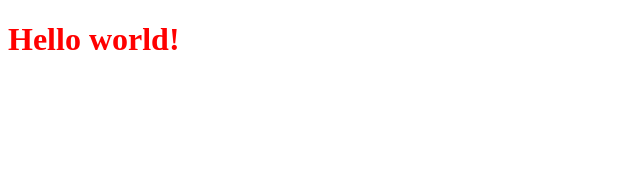
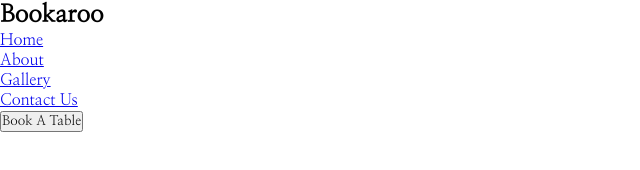
Before and after one commit to 1ukefg/restaurant-booking-p4, a plain HTML site: page index.html in a window 1280 px wide. Shown: the whole page, without its empty margins (0-640 px from the left). Drawn offline with Linux system fonts and the light colour scheme.

Commit message:
Create basic layout for the navbar

```diff
--- a/assets/css/style.css
+++ b/assets/css/style.css
@@ -1,3 +1,9 @@
-h1 {
-    color: red;
+@import url('https://fonts.googleapis.com/css2?family=Cormorant+Garamond:wght@500&family=Nanum+Myeongjo&display=swap');
+
+* {
+    margin: 0;
+    padding: 0;
+    box-sizing: border-box;
+    font-family: 'Cormorant Garamond', serif;
+    font-family: 'Nanum Myeongjo', serif;
 }
--- a/index.html
+++ b/index.html
@@ -1,12 +1,31 @@
 <!DOCTYPE html>
 <html lang="en">
+
 <head>
     <meta charset="UTF-8">
     <meta name="viewport" content="width=device-width, initial-scale=1.0">
-    <link rel="stylesheet" href="assets/css/style.css">
+    <link rel="stylesheet" href="assets/css/style.css" type="text/css">
     <title>Bookaroo</title>
 </head>
+
 <body>
-    <h1>Hello world!</h1>
+
+    <div class="hero">
+        <nav>
+            <h2 class="logo">Bookaroo</h2>
+            <ul>
+                <li><a href="#">Home</a></li>
+                <li><a href="#">About</a></li>
+                <li><a href="#">Gallery</a></li>
+                <li><a href="#">Contact Us</a></li>
+            </ul>
+            <button type="button">Book A Table</button>
+        </nav>
+    </div>
+
+    <header>
+        <div class></div>
+    </header>
 </body>
+
 </html>
```
